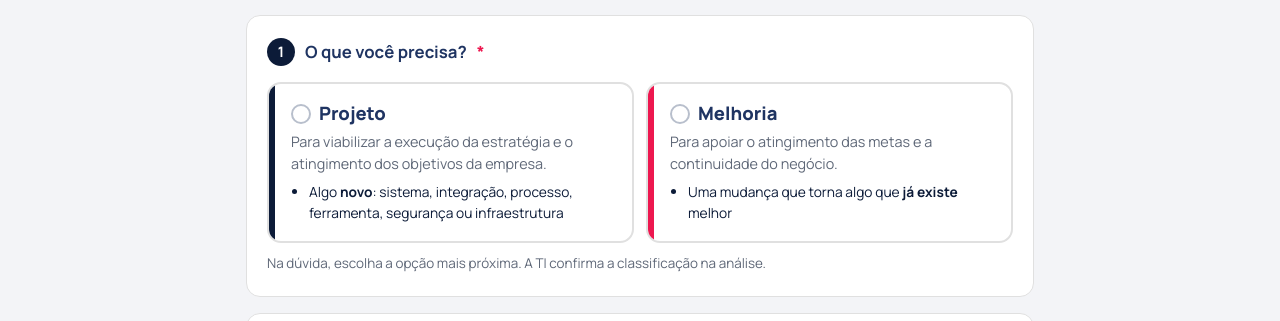
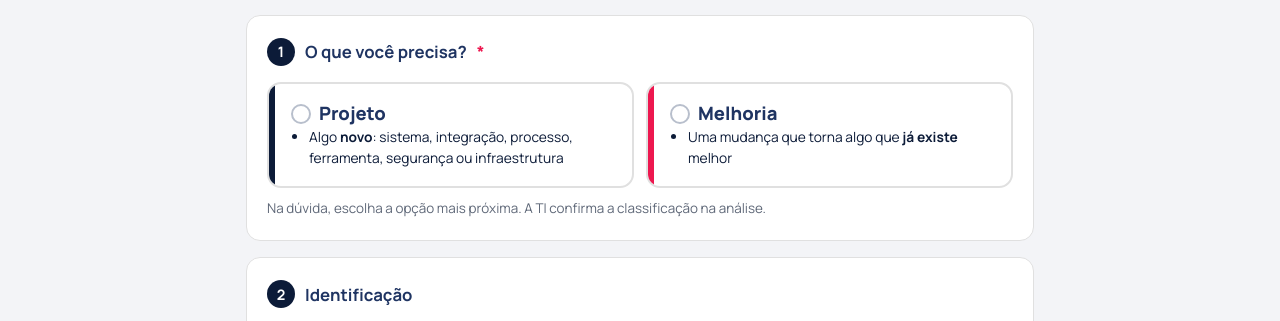
Before and after one commit to PMO-JCESA/SOLICIT_PROJ_MELHORIAS, a plain HTML site: page index.html in a window 1280 px wide. Shown: the part 450-771 px from the top of the page. Drawn offline with Linux system fonts and the light colour scheme.

Commit message:
Add files via upload

```diff
--- a/index.html
+++ b/index.html
@@ -165,7 +165,6 @@
           <label class="tipo">
             <input type="radio" name="tipo" value="Projeto">
             <span class="t"><span class="check">✓</span> Projeto</span>
-            <p>Para viabilizar a execução da estratégia e o atingimento dos objetivos da empresa.</p>
             <ul>
               <li>Algo <b>novo</b>: sistema, integração, processo, ferramenta, segurança ou infraestrutura</li>
             </ul>
@@ -173,7 +172,6 @@
           <label class="tipo mel">
             <input type="radio" name="tipo" value="Melhoria">
             <span class="t"><span class="check">✓</span> Melhoria</span>
-            <p>Para apoiar o atingimento das metas e a continuidade do negócio.</p>
             <ul>
               <li>Uma mudança que torna algo que <b>já existe</b> melhor</li>
             </ul>
```
